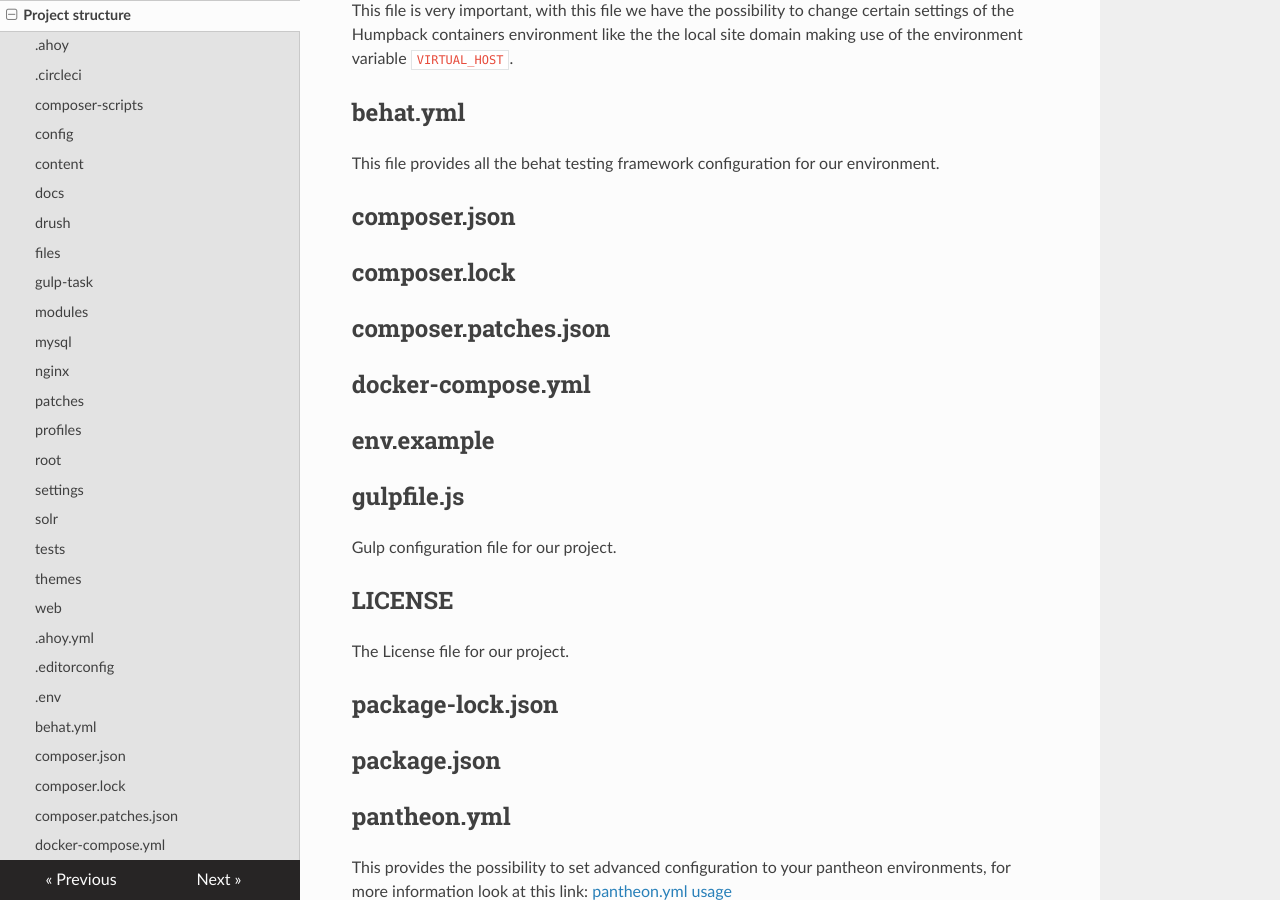
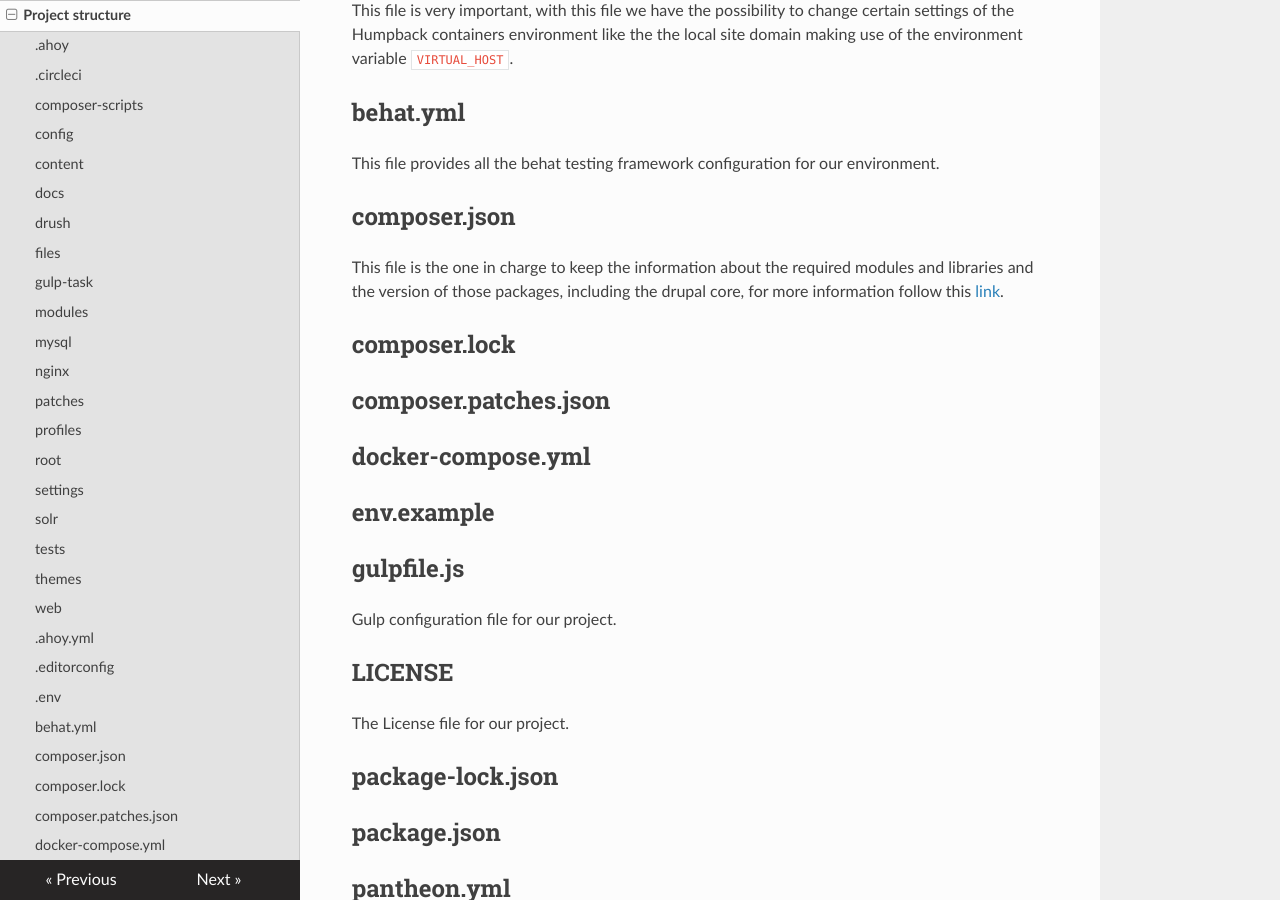
Before and after one commit to humpbackdev/humpback-docs, an MkDocs documentation site: the page built from docs/working-with-humpback/project-structure.md, in a window 1280 px wide and 900 px high, scrolled down 2774 px. Built offline with MkDocs 1.6.1, drawn with Linux system fonts in a browser that asks for light colours; nearby versions of some CDN libraries.

Commit message:
Added definition for the composer.json file

```diff
--- a/docs/working-with-humpback/project-structure.md
+++ b/docs/working-with-humpback/project-structure.md
@@ -74,6 +74,7 @@ This file is very important, with this file we have the possibility to change ce
 This file provides all the behat testing framework configuration for our environment.
 
 ## composer.json
+This file is the one in charge to keep the information about the required modules and libraries and the version of those packages, including the drupal core, for more information follow this [link](https://getcomposer.org/doc/01-basic-usage.md#composer-json-project-setup).
 
 ## composer.lock
 
```
